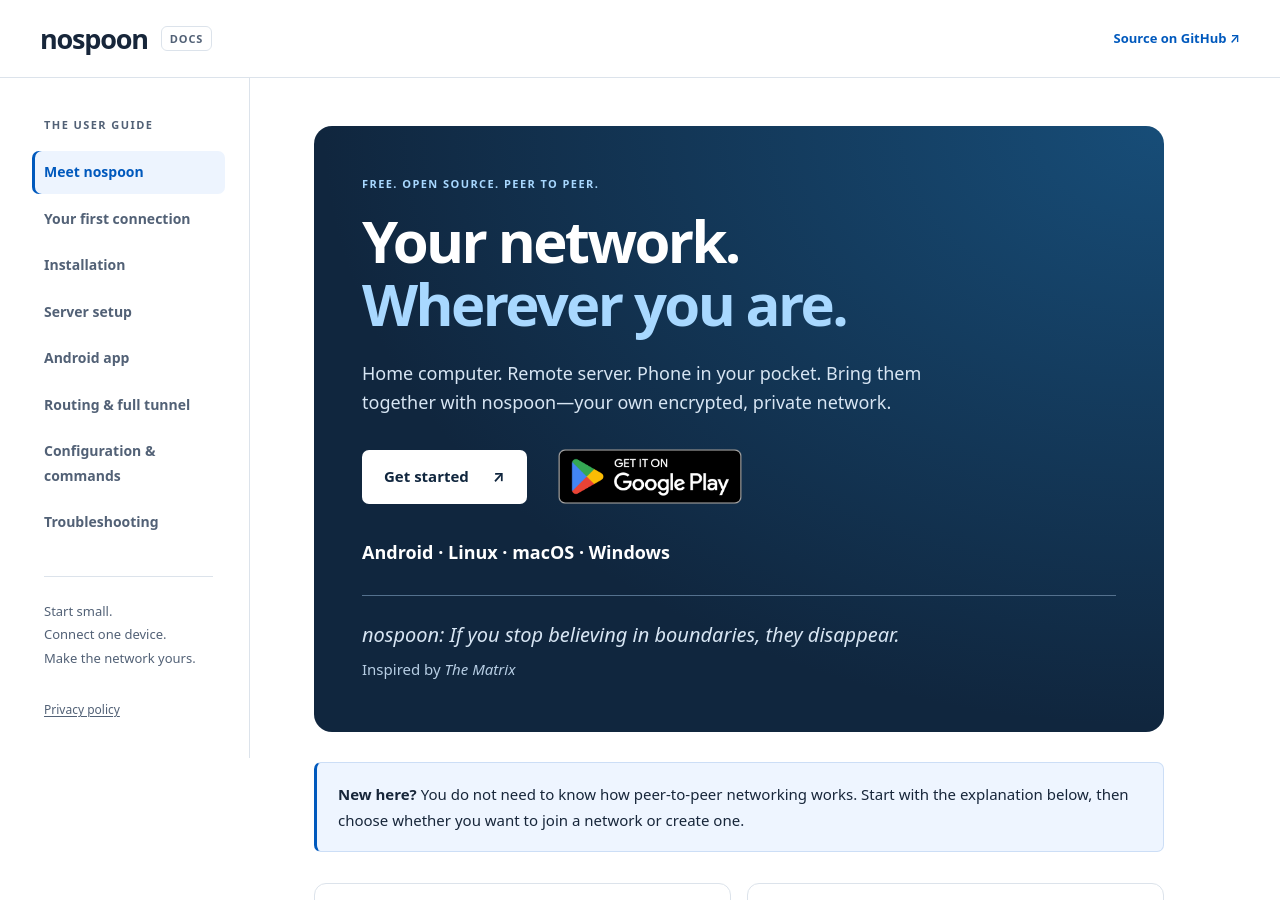
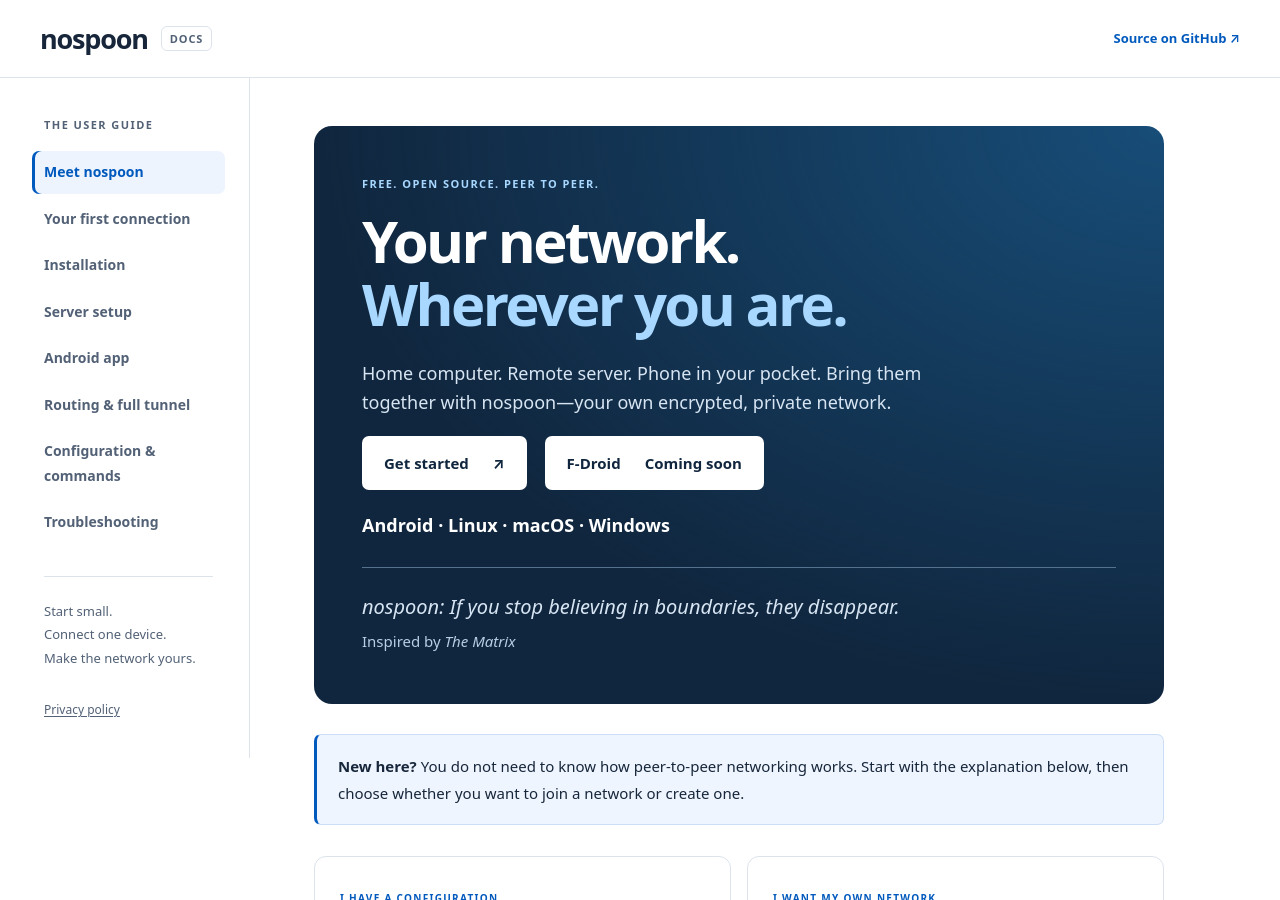
Before and after one commit to jjacke13/nospoon, a Jekyll site: the page built from docs/index.md, in a window 1280 px wide and 900 px high. Built offline with Jekyll 4.4.1, drawn with Linux system fonts in a browser that asks for light colours.

Commit message:
Replace Play homepage badge with F-Droid preparation status

```diff
--- a/docs/index.md
+++ b/docs/index.md
@@ -10,7 +10,7 @@
 <p class="lead">Home computer. Remote server. Phone in your pocket. Bring them together with nospoon—your own encrypted, private network.</p>
 <div class="hero-actions">
 <a class="hero-button" href="getting-started.html">Get started <span aria-hidden="true">↗</span></a>
-<a class="play-badge" href="https://play.google.com/store/apps/details?id=com.nospoon.vpn"><img src="{{ '/assets/images/google-play-badge.png' | relative_url }}" width="210" height="81" alt="Get nospoon on Google Play"></a>
+<span class="hero-button">F-Droid <span>Coming soon</span></span>
 </div>
 <p class="hero-platforms">Android · Linux · macOS · Windows</p>
 <p class="hero-tagline"><em>nospoon: If you stop believing in boundaries, they disappear.</em><br><span>Inspired by <cite>The Matrix</cite></span></p>
```
